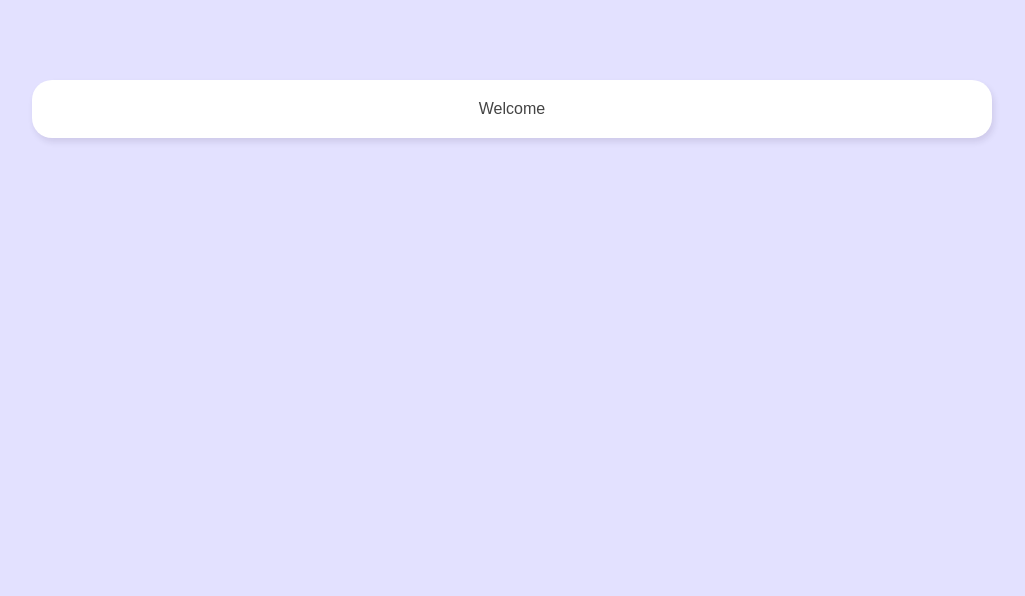
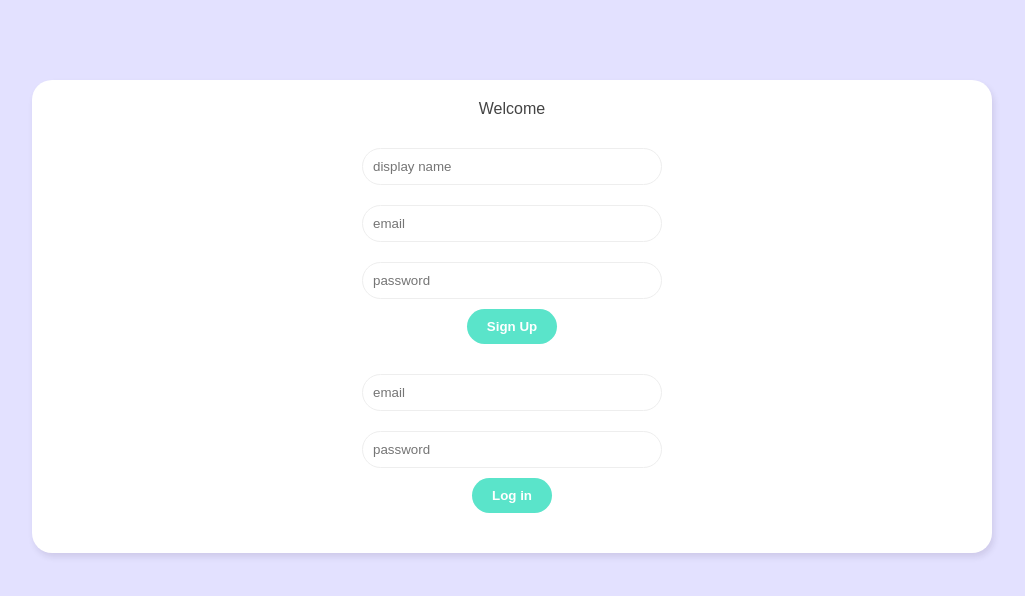
Before and after one commit to SXboctuk/vue-chat, a Vue app: page / in a window 1280 px wide. Shown: the top 596 px of the page, without its empty margins (128-1153 px from the left). Built offline with nearby package versions, Linux system fonts and the light colour scheme; the HTML template or start-up script is replaced by a standard one.

Commit message:
add signup/login form components

```diff
--- a/src/assets/main.css
+++ b/src/assets/main.css
@@ -21,12 +21,3 @@ body {
   color: #ff3f80;
   font-size: 14px;
 }
-.button {
-  text-decoration: none;
-  background-color: #5ae4ca;
-  color: white;
-  font-weight: bold;
-  border: 0;
-  border-radius: 20px;
-  padding: 10px 20px;
-}
--- /dev/null
+++ b/src/components/LoginForm.vue
@@ -0,0 +1,28 @@
+<template>
+  <FormUI @submit.prevent="handleSubmit">
+    <InputUI type="email" required placeholder="email" autocomplete="email" v-model="email" />
+    <InputUI
+      type="password"
+      required
+      placeholder="password"
+      autocomplete="new-password"
+      v-model="password"
+    />
+    <buttonUI>Log in</buttonUI>
+  </FormUI>
+</template>
+
+<script lang="ts" setup>
+import buttonUI from '@/components/UI/Button.ui.vue'
+import FormUI from '@/components/UI/Form.ui.vue'
+import InputUI from '@/components/UI/Input.ui.vue'
+
+import { ref } from 'vue'
+
+const email = ref('')
+const password = ref('')
+
+const handleSubmit = () => {}
+</script>
+
+<style></style>
--- /dev/null
+++ b/src/components/SignupForm.vue
@@ -0,0 +1,36 @@
+<template>
+  <FormUI @submit.prevent="handleSubmit">
+    <InputUI
+      type="text"
+      required
+      placeholder="display name"
+      autocomplete="nickname"
+      v-model="displayName"
+    />
+    <InputUI type="email" required placeholder="email" autocomplete="email" v-model="email" />
+    <InputUI
+      type="password"
+      required
+      placeholder="password"
+      autocomplete="new-password"
+      v-model="password"
+    />
+    <buttonUI>Sign Up</buttonUI>
+  </FormUI>
+</template>
+
+<script lang="ts" setup>
+import buttonUI from '@/components/UI/Button.ui.vue'
+import FormUI from '@/components/UI/Form.ui.vue'
+import InputUI from '@/components/UI/Input.ui.vue'
+
+import { ref } from 'vue'
+
+const displayName = ref('')
+const email = ref('')
+const password = ref('')
+
+const handleSubmit = () => {}
+</script>
+
+<style></style>
--- /dev/null
+++ b/src/components/UI/Button.ui.vue
@@ -0,0 +1,17 @@
+<template>
+  <button class="button">
+    <slot />
+  </button>
+</template>
+
+<style scoped>
+.button {
+  text-decoration: none;
+  background-color: #5ae4ca;
+  color: white;
+  font-weight: bold;
+  border: 0;
+  border-radius: 20px;
+  padding: 10px 20px;
+}
+</style>
--- /dev/null
+++ b/src/components/UI/Form.ui.vue
@@ -0,0 +1,12 @@
+<template>
+  <form class="form">
+    <slot />
+  </form>
+</template>
+
+<style scoped>
+.form {
+  width: 300px;
+  margin: 20px auto;
+}
+</style>
--- /dev/null
+++ b/src/components/UI/Input.ui.vue
@@ -0,0 +1,15 @@
+<template>
+  <input type="text" class="input" />
+</template>
+
+<style scoped>
+.input {
+  width: 100%;
+  padding: 10px;
+  border-radius: 20px;
+  border: 1px solid #eee;
+  outline: none;
+  color: #999;
+  margin: 10px auto;
+}
+</style>
--- a/src/views/Welcome.vue
+++ b/src/views/Welcome.vue
@@ -1,8 +1,15 @@
 <template>
-  <div class="welcome container">Welcome</div>
+  <div class="welcome container">
+    Welcome
+    <signup-form />
+    <login-form />
+  </div>
 </template>
 
-<script lang="ts" setup></script>
+<script lang="ts" setup>
+import SignupForm from '@/components/SignupForm.vue'
+import LoginForm from '@/components/LoginForm.vue'
+</script>
 
 <style>
 .welcome {
```
Also changed, not shown: src/components/UI/Label.ui.vue (added, +12 -0 lines).
